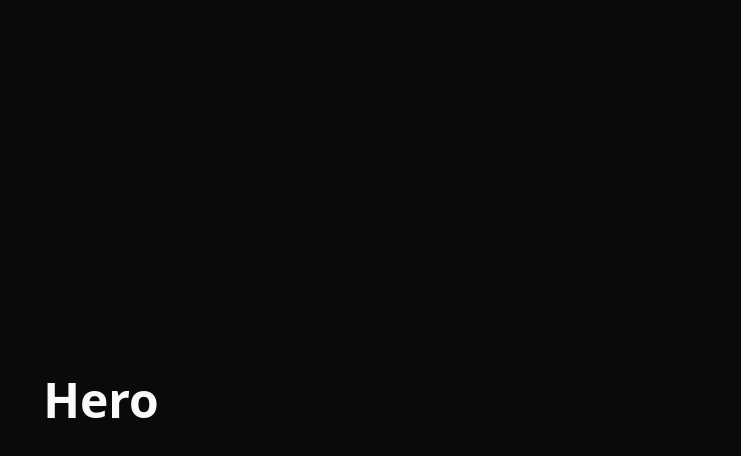
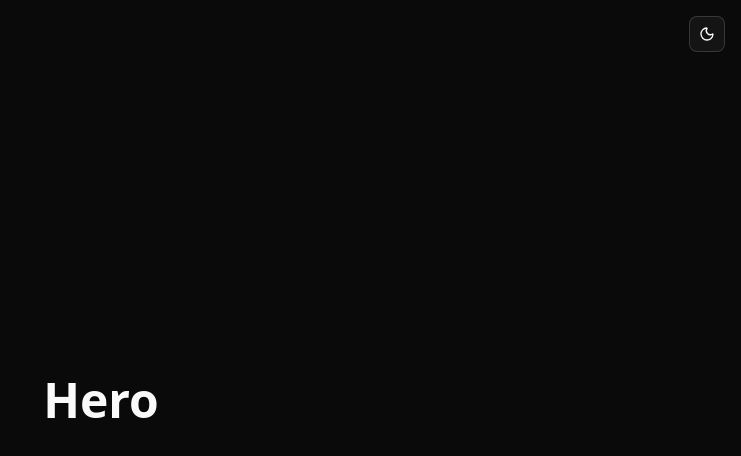
Before and after one commit to yeahitsmejayyy/skelly-site, a React (Vite) app: page / in a window 1280 px wide. Shown: the top 456 px of the page, without its empty margins (539-1280 px from the left). Built offline with nearby package versions, Linux system fonts and the light colour scheme.

Commit message:
chore(site): updated docs + image

```diff
--- a/package.json
+++ b/package.json
@@ -1,5 +1,5 @@
 {
-  "name": "skelly-site",
+  "name": "@skelly/site",
   "private": true,
   "version": "0.0.0",
   "type": "module",
--- a/src/App.tsx
+++ b/src/App.tsx
@@ -1,3 +1,4 @@
+import { ModeToggle } from "./components/mode-toggle"
 import Benefits1 from "./components/site/benefits/benefits-1"
 import Comparison1 from "./components/site/comparison/comparison-1"
 import FAQ1 from "./components/site/faq/faq-1"
@@ -15,6 +16,7 @@ import WhoItsFor1 from "./components/site/who-its-for/who-its-for-1"
 function App() {
   return (
     <>
+      <div className="absolute top-4 right-4"><ModeToggle /></div>
       <Hero1 />
       <Problem1 />
       <Solution1 />
```
Also changed, not shown: 1 other file (tests, documents, lock files or other folders).
